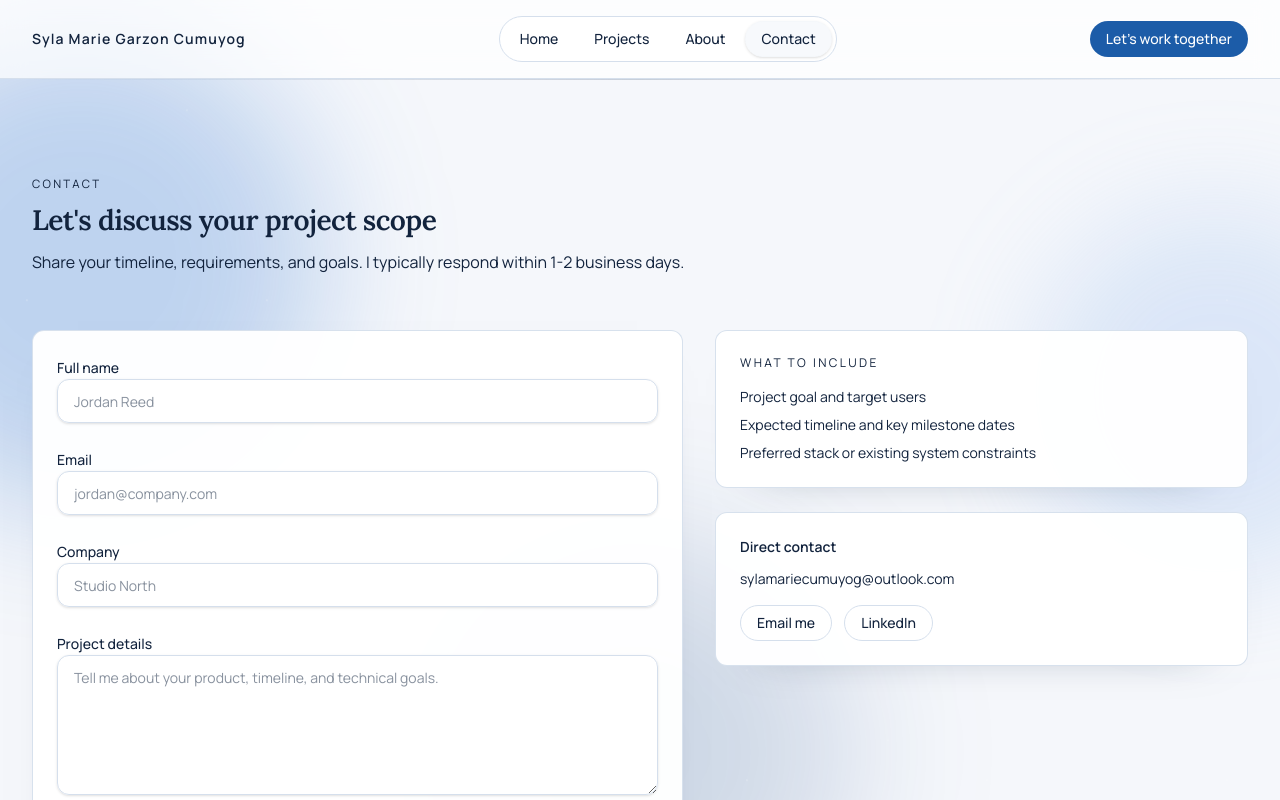
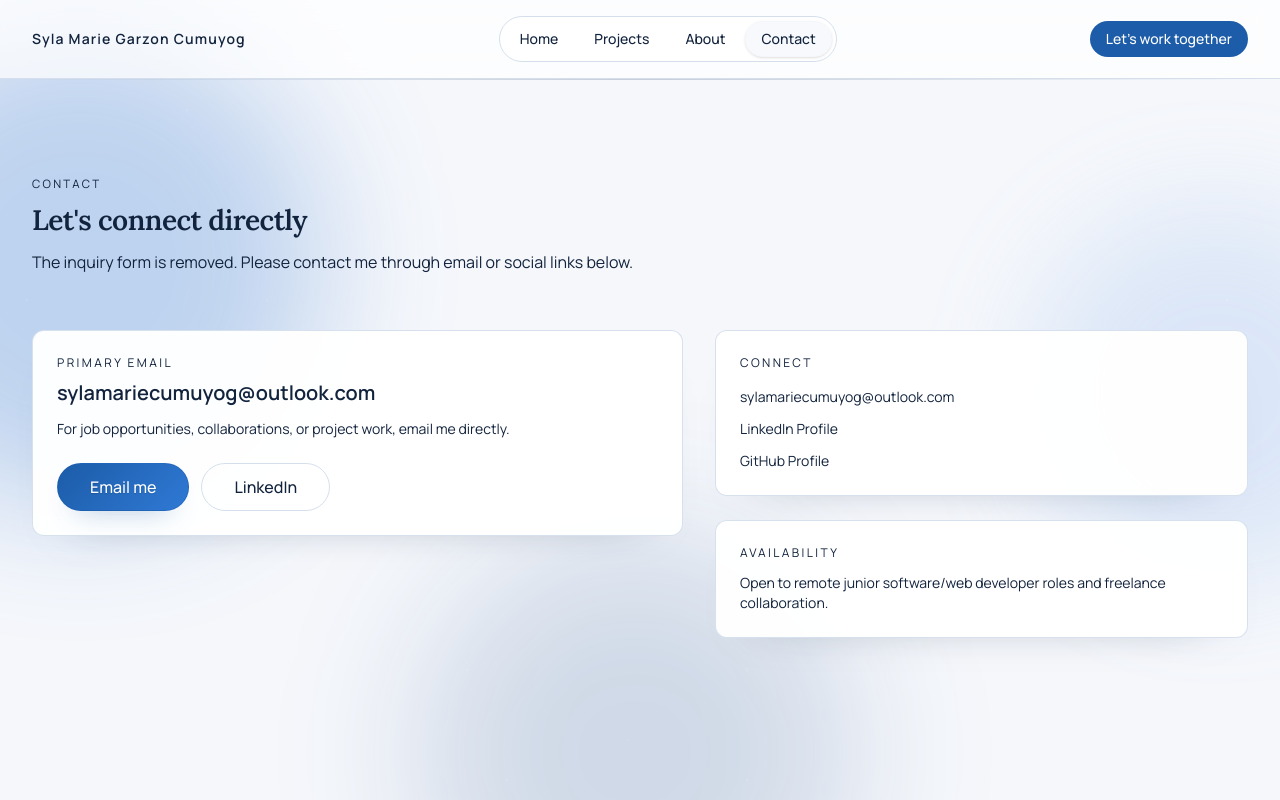
Before and after one commit to sylamarie/portfolio, a Next.js app: page /contact in a window 1280 px wide. Shown: the top 800 px of the page. Built offline with nearby package versions, Linux system fonts and the light colour scheme.

Commit message:
feat: remove contact form and related components; update contact page to provide direct email and social links

```diff
--- a/src/app/api/contact/route.ts
+++ /dev/null
@@ -1,112 +0,0 @@
-import { NextResponse } from "next/server";
-
-type ContactPayload = {
-  name: string;
-  email: string;
-  company: string;
-  message: string;
-  submittedAt: string;
-};
-
-function escapeHtml(input: string) {
-  return input
-    .replaceAll("&", "&amp;")
-    .replaceAll("<", "&lt;")
-    .replaceAll(">", "&gt;")
-    .replaceAll('"', "&quot;")
-    .replaceAll("'", "&#39;");
-}
-
-function readPayload(formData: FormData): ContactPayload {
-  return {
-    name: String(formData.get("name") ?? "").trim(),
-    email: String(formData.get("email") ?? "").trim(),
-    company: String(formData.get("company") ?? "").trim(),
-    message: String(formData.get("message") ?? "").trim(),
-    submittedAt: String(formData.get("submitted_at_ph_time") ?? "").trim(),
-  };
-}
-
-function isValidEmail(value: string) {
-  return /^[^\s@]+@[^\s@]+\.[^\s@]+$/.test(value);
-}
-
-function resolvePublicOrigin(request: Request) {
-  const proto = request.headers.get("x-forwarded-proto");
-  const host = request.headers.get("x-forwarded-host") ?? request.headers.get("host");
-
-  if (proto && host) {
-    return `${proto}://${host}`;
-  }
-
-  if (host) {
-    return `https://${host}`;
-  }
-
-  return process.env.NEXT_PUBLIC_SITE_URL ?? new URL(request.url).origin;
-}
-
-function redirectToContact(request: Request, query: "sent=1" | "error=1") {
-  const origin = resolvePublicOrigin(request);
-  return NextResponse.redirect(`${origin}/contact?${query}`, 303);
-}
-
-export async function POST(request: Request) {
-  const formData = await request.formData();
-  const honeypot = String(formData.get("_honey") ?? "").trim();
-
-  if (honeypot) {
-    return redirectToContact(request, "sent=1");
-  }
-
-  const payload = readPayload(formData);
-
-  if (!payload.name || !payload.email || !payload.message || !isValidEmail(payload.email)) {
-    return redirectToContact(request, "error=1");
-  }
-
-  const apiKey = process.env.RESEND_API_KEY;
-  const toEmail = process.env.CONTACT_TO_EMAIL ?? "sylamariecumuyog@outlook.com";
-  const fromEmail =
-    process.env.CONTACT_FROM_EMAIL ?? "Portfolio Contact <onboarding@resend.dev>";
-
-  if (!apiKey) {
-    return redirectToContact(request, "error=1");
-  }
-
-  const safeName = escapeHtml(payload.name);
-  const safeEmail = escapeHtml(payload.email);
-  const safeCompany = escapeHtml(payload.company || "Not provided");
-  const safeMessage = escapeHtml(payload.message).replaceAll("\n", "<br />");
-  const safeSubmittedAt = escapeHtml(payload.submittedAt || "Not provided");
-
-  const response = await fetch("https://api.resend.com/emails", {
-    method: "POST",
-    headers: {
-      Authorization: `Bearer ${apiKey}`,
-      "Content-Type": "application/json",
-    },
-    body: JSON.stringify({
-      from: fromEmail,
-      to: [toEmail],
-      subject: `New Portfolio Inquiry from ${payload.name}`,
-      reply_to: payload.email,
-      html: `
-        <h2>New Contact Form Submission</h2>
-        <p><strong>Name:</strong> ${safeName}</p>
-        <p><strong>Email:</strong> ${safeEmail}</p>
-        <p><strong>Company:</strong> ${safeCompany}</p>
-        <p><strong>Submitted (PH Time):</strong> ${safeSubmittedAt}</p>
-        <hr />
-        <p><strong>Message:</strong></p>
-        <p>${safeMessage}</p>
-      `,
-    }),
-  });
-
-  if (!response.ok) {
-    return redirectToContact(request, "error=1");
-  }
-
-  return redirectToContact(request, "sent=1");
-}
--- a/src/app/contact/page.tsx
+++ b/src/app/contact/page.tsx
@@ -3,126 +3,82 @@ import Link from "next/link";
 
 import { Section } from "@/components/section";
 import { Button } from "@/components/ui/button";
-import { Input } from "@/components/ui/input";
-import { Textarea } from "@/components/ui/textarea";
-import { Label } from "@/components/ui/label";
-import { FormSubmitPhTime } from "@/components/form-submit-ph-time";
 import { Reveal } from "@/components/motion/reveal";
 import { site } from "@/data/site";
 
 export const metadata: Metadata = {
   title: "Contact",
-  description: "Start a project conversation for web development and software work.",
+  description: "Direct contact details for project discussions and opportunities.",
 };
 
-type ContactPageProps = {
-  searchParams?: {
-    sent?: string;
-    error?: string;
-  };
-};
-
-export default function ContactPage({ searchParams }: ContactPageProps) {
-  const sent = searchParams?.sent;
-  const error = searchParams?.error;
-
+export default function ContactPage() {
   return (
     <div>
       <Section
         eyebrow="Contact"
-        title="Let&apos;s discuss your project scope"
-        description="Share your timeline, requirements, and goals. I typically respond within 1-2 business days."
+        title="Let&apos;s connect directly"
+        description="The inquiry form is removed. Please contact me through email or social links below."
       >
-        {sent === "1" && (
-          <div className="mb-6 rounded-xl border border-emerald-200 bg-emerald-50 p-4 text-sm text-emerald-800">
-            Your message was sent successfully. I will get back to you soon.
-          </div>
-        )}
-        {error === "1" && (
-          <div className="mb-6 rounded-xl border border-rose-200 bg-rose-50 p-4 text-sm text-rose-800">
-            Your message could not be sent. Please try again or email me directly.
-          </div>
-        )}
-
         <div className="grid gap-8 lg:grid-cols-[1.1fr_0.9fr]">
           <Reveal variant="scale">
-            <form
-              className="card-surface space-y-6 p-6"
-              aria-describedby="contact-note"
-              method="POST"
-              action="/api/contact"
-            >
-              <FormSubmitPhTime />
-              <div className="hidden" aria-hidden="true">
-                <Label htmlFor="_honey">Leave this field empty</Label>
-                <Input id="_honey" name="_honey" tabIndex={-1} autoComplete="off" />
+            <div className="card-surface space-y-6 p-6">
+              <div>
+                <p className="text-xs uppercase tracking-[0.2em] text-subtle">Primary Email</p>
+                <p className="mt-2 text-xl font-semibold text-foreground">{site.email}</p>
+                <p className="mt-3 text-sm text-muted">
+                  For job opportunities, collaborations, or project work, email me directly.
+                </p>
               </div>
-              <div className="space-y-2">
-                <Label htmlFor="fullName">Full name</Label>
-                <Input id="fullName" name="name" placeholder="Jordan Reed" required />
+              <div className="flex flex-wrap gap-3">
+                <Button asChild size="lg" className="cta-emphasis">
+                  <Link href={`mailto:${site.email}`}>
+                    <span className="cta-label">Email me</span>
+                  </Link>
+                </Button>
+                <Button asChild variant="outline" size="lg">
+                  <Link href={site.linkedin} target="_blank" rel="noopener noreferrer">
+                    LinkedIn
+                  </Link>
+                </Button>
               </div>
-              <div className="space-y-2">
-                <Label htmlFor="email">Email</Label>
-                <Input
-                  id="email"
-                  name="email"
-                  type="email"
-                  placeholder="jordan@company.com"
-                  required
-                />
-              </div>
-              <div className="space-y-2">
-                <Label htmlFor="company">Company</Label>
-                <Input id="company" name="company" placeholder="Studio North" />
-              </div>
-              <div className="space-y-2">
-                <Label htmlFor="message">Project details</Label>
-                <Textarea
-                  id="message"
-                  name="message"
-                  placeholder="Tell me about your product, timeline, and technical goals."
-                  required
-                />
-              </div>
-              <p id="contact-note" className="text-sm text-muted">
-                Prefer direct email? Reach out at {site.email}. Form submissions are sent to this inbox.
-              </p>
-              <Button type="submit" size="lg">
-                Send inquiry
-              </Button>
-            </form>
+            </div>
           </Reveal>
 
           <div className="space-y-6">
             <Reveal delay={0.06}>
               <div className="card-surface p-6">
-                <p className="text-xs uppercase tracking-[0.2em] text-subtle">What to include</p>
-                <ul className="mt-4 space-y-2 text-sm text-muted">
-                  <li>Project goal and target users</li>
-                  <li>Expected timeline and key milestone dates</li>
-                  <li>Preferred stack or existing system constraints</li>
-                </ul>
+                <p className="text-xs uppercase tracking-[0.2em] text-subtle">Connect</p>
+                <div className="mt-4 space-y-3 text-sm">
+                  <Link
+                    className="block text-muted transition hover:text-foreground"
+                    href={`mailto:${site.email}`}
+                  >
+                    {site.email}
+                  </Link>
+                  <Link
+                    className="block text-muted transition hover:text-foreground"
+                    href={site.linkedin}
+                    target="_blank"
+                    rel="noopener noreferrer"
+                  >
+                    LinkedIn Profile
+                  </Link>
+                  <Link
+                    className="block text-muted transition hover:text-foreground"
+                    href={site.github}
+                    target="_blank"
+                    rel="noopener noreferrer"
+                  >
+                    GitHub Profile
+                  </Link>
+                </div>
               </div>
             </Reveal>
 
             <Reveal delay={0.1} variant="scale">
               <div className="card-surface p-6">
-                <p className="text-sm font-semibold text-foreground">Direct contact</p>
-                <p className="mt-3 text-sm text-muted">{site.email}</p>
-                <div className="mt-4 flex flex-wrap gap-3">
-                  <Button asChild variant="secondary" size="sm">
-                    <Link href={`mailto:${site.email}`}>Email me</Link>
-                  </Button>
-                  <Button asChild variant="outline" size="sm">
-                    <Link
-                      href={site.linkedin}
-                      target="_blank"
-                      rel="noopener noreferrer"
-                    >
-                      LinkedIn
-                    </Link>
-                  </Button>
-                </div>
+                <p className="text-xs uppercase tracking-[0.2em] text-subtle">Availability</p>
+                <p className="mt-3 text-sm text-muted">{site.availability}</p>
               </div>
             </Reveal>
           </div>
--- a/src/components/form-submit-ph-time.tsx
+++ /dev/null
@@ -1,22 +0,0 @@
-"use client";
-
-import { useMemo } from "react";
-
-export function FormSubmitPhTime() {
-  const value = useMemo(() => {
-    const formatter = new Intl.DateTimeFormat("en-PH", {
-      timeZone: "Asia/Manila",
-      year: "numeric",
-      month: "short",
-      day: "2-digit",
-      hour: "2-digit",
-      minute: "2-digit",
-      second: "2-digit",
-      hour12: true,
-    });
-
-    return `${formatter.format(new Date())} (PHT)`;
-  }, []);
-
-  return <input type="hidden" name="submitted_at_ph_time" value={value} readOnly />;
-}
```
